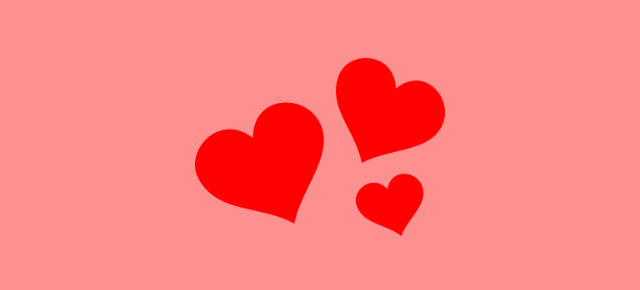
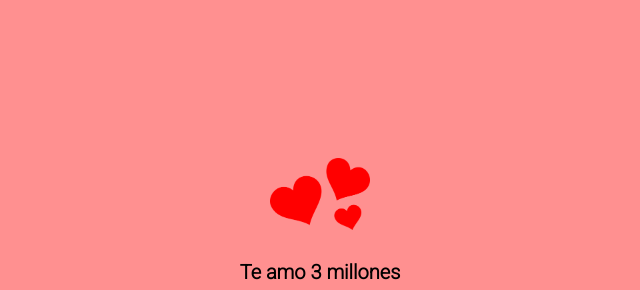
Before and after one commit to JPabloMF/3M, a plain HTML site: page other.html in a window 1280 px wide. Shown: the part 174-464 px from the top of the page, without its empty margins (320-960 px from the left). Drawn offline with Linux system fonts and the light colour scheme.

Commit message:
Added changes

```diff
--- a/styles.css
+++ b/styles.css
@@ -10,12 +10,12 @@ body {
 }
 
 p{
-  font-size: 50px;
+  font-size: 20px;
   font-weight: bold;
 }
 
 img{
-  width: 250px;
+  width: 100px;
   margin: 10px 0;
 }
 
```
